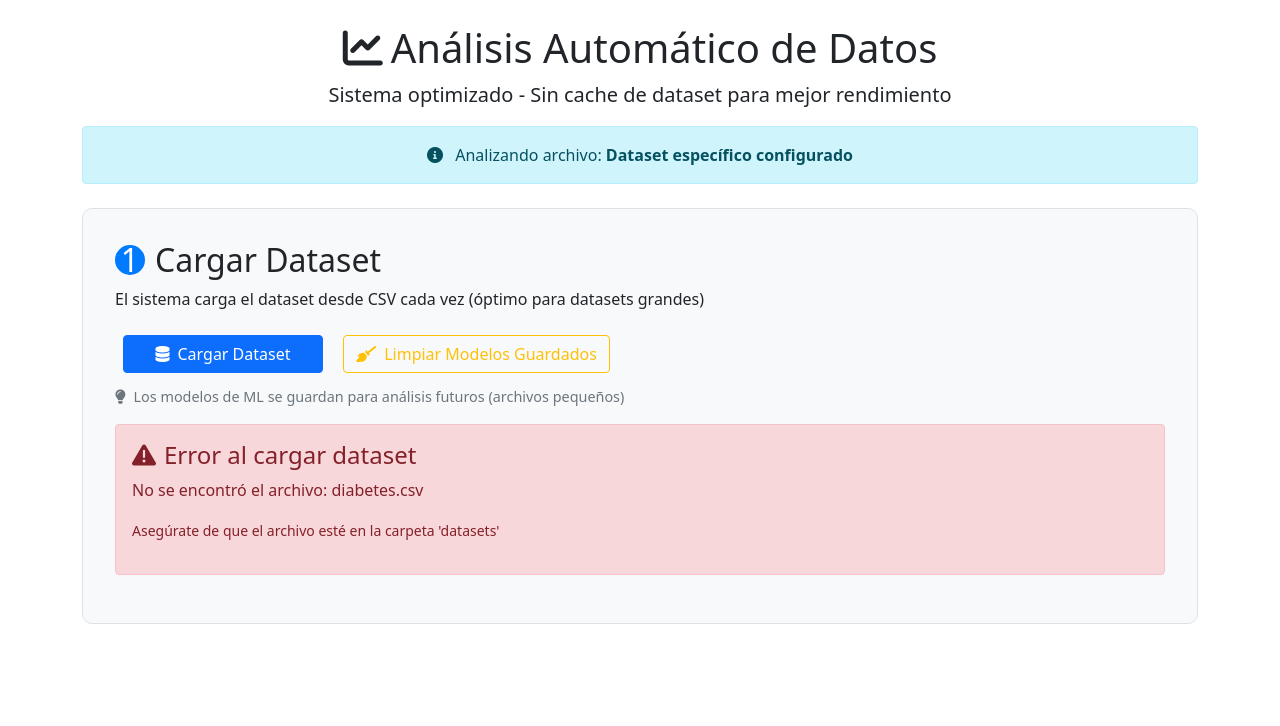
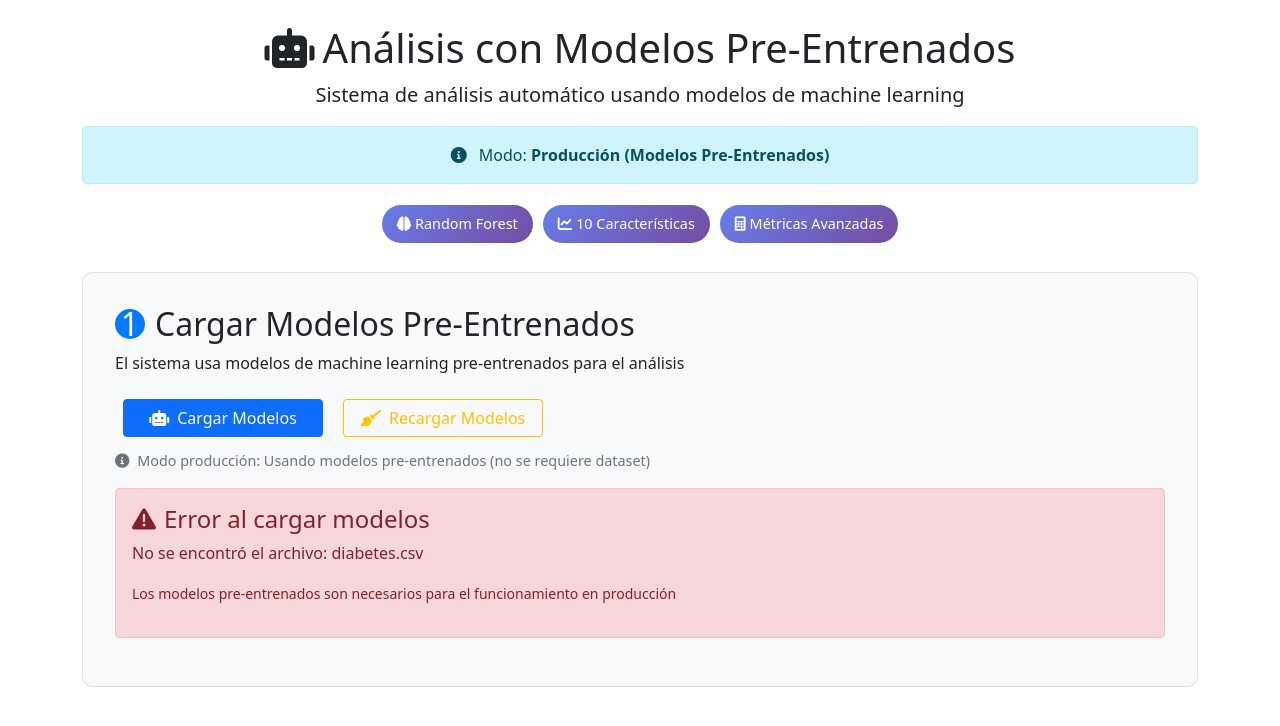
Before and after one commit to dandark666/api-sepa, a Django app: page / in a window 1280 px wide. Shown: the top 726 px of the page. Run offline with Django 5.2, Linux system fonts and the light colour scheme.

Commit message:
Update index.html

```diff
--- a/templates/index.html
+++ b/templates/index.html
@@ -3,7 +3,7 @@
 <head>
     <meta charset="UTF-8">
     <meta name="viewport" content="width=device-width, initial-scale=1.0">
-    <title>Análisis Automático de Datos</title>
+    <title>Análisis con Modelos Pre-Entrenados</title>
     <link href="https://cdn.jsdelivr.net/npm/bootstrap@5.1.3/dist/css/bootstrap.min.css" rel="stylesheet">
     <link rel="stylesheet" href="https://cdnjs.cloudflare.com/ajax/libs/font-awesome/6.0.0/css/all.min.css">
     <style>
@@ -88,55 +88,67 @@
             color: #6c757d;
             margin-top: 5px;
         }
+        .model-badge {
+            background: linear-gradient(135deg, #667eea 0%, #764ba2 100%);
+            color: white;
+            padding: 8px 15px;
+            border-radius: 20px;
+            font-size: 0.9rem;
+            margin: 5px;
+        }
     </style>
 </head>
 <body>
     <div class="container mt-4">
         <div class="text-center mb-4">
-            <h1><i class="fas fa-chart-line me-2"></i>Análisis Automático de Datos</h1>
-            <p class="lead">Sistema optimizado - Sin cache de dataset para mejor rendimiento</p>
+            <h1><i class="fas fa-robot me-2"></i>Análisis con Modelos Pre-Entrenados</h1>
+            <p class="lead">Sistema de análisis automático usando modelos de machine learning</p>
             <div class="alert alert-info">
                 <i class="fas fa-info-circle me-2"></i>
-                Analizando archivo: <strong id="datasetName">Cargando...</strong>
-                <span id="cacheStatus" class="cache-indicator" style="display: none;"></span>
+                Modo: <strong id="datasetName">Producción (Modelos Pre-Entrenados)</strong>
+            </div>
+            <div class="d-flex justify-content-center flex-wrap">
+                <span class="model-badge"><i class="fas fa-brain me-1"></i>Random Forest</span>
+                <span class="model-badge"><i class="fas fa-chart-line me-1"></i>10 Características</span>
+                <span class="model-badge"><i class="fas fa-calculator me-1"></i>Métricas Avanzadas</span>
             </div>
         </div>
 
-        <!-- Paso 1: Cargar Dataset -->
+        <!-- Paso 1: Cargar Modelos -->
         <div class="section">
-            <h2><span class="step-number">1</span>Cargar Dataset</h2>
-            <p>El sistema carga el dataset desde CSV cada vez (óptimo para datasets grandes)</p>
+            <h2><span class="step-number">1</span>Cargar Modelos Pre-Entrenados</h2>
+            <p>El sistema usa modelos de machine learning pre-entrenados para el análisis</p>
             <button onclick="cargarDataset()" class="btn btn-primary btn-step">
-                <i class="fas fa-database me-2"></i>Cargar Dataset
+                <i class="fas fa-robot me-2"></i>Cargar Modelos
             </button>
             <button onclick="limpiarCache()" class="btn btn-outline-warning btn-step">
-                <i class="fas fa-broom me-2"></i>Limpiar Modelos Guardados
+                <i class="fas fa-broom me-2"></i>Recargar Modelos
             </button>
             <div class="performance-info">
-                <i class="fas fa-lightbulb me-1"></i>
-                Los modelos de ML se guardan para análisis futuros (archivos pequeños)
+                <i class="fas fa-info-circle me-1"></i>
+                Modo producción: Usando modelos pre-entrenados (no se requiere dataset)
             </div>
             <div id="cargarResult" class="mt-3"></div>
         </div>
 
-        <!-- Paso 2: Visualización -->
+        <!-- Paso 2: Información del Modelo -->
         <div class="section" id="visualizacionSection" style="display: none;">
-            <h2><span class="step-number">2</span>Visualización del Dataset</h2>
+            <h2><span class="step-number">2</span>Información del Modelo</h2>
             <button onclick="visualizarDataset()" class="btn btn-info btn-step">
-                <i class="fas fa-eye me-2"></i>Mostrar Información del Dataset
+                <i class="fas fa-eye me-2"></i>Mostrar Información del Modelo
             </button>
             <div id="visualizacionLoading" class="loading">
                 <div class="spinner-border text-primary" role="status">
                     <span class="visually-hidden">Cargando...</span>
                 </div>
-                <p>Generando información del dataset...</p>
+                <p>Generando información del modelo...</p>
             </div>
             <div id="datasetInfo" class="mt-3"></div>
         </div>
 
         <!-- Paso 3: Importancia -->
         <div class="section" id="importanciaSection" style="display: none;">
-            <h2><span class="step-number">3</span>Importancia de Características</h2>
+            <h2><span class="step-number">3</span>Importancia de Características (Modelo)</h2>
             <button onclick="calcularImportancia()" class="btn btn-warning btn-step">
                 <i class="fas fa-chart-bar me-2"></i>Calcular Importancia
             </button>
@@ -152,7 +164,7 @@
 
         <!-- Paso 4: Reducción -->
         <div class="section" id="reduccionSection" style="display: none;">
-            <h2><span class="step-number">4</span>Reducción de Características</h2>
+            <h2><span class="step-number">4</span>Reducción de Características (Modelo)</h2>
             <button onclick="reducirCaracteristicas()" class="btn btn-success btn-step">
                 <i class="fas fa-compress me-2"></i>Reducir Características
             </button>
@@ -183,40 +195,30 @@
 
     <script>
         // Mostrar nombre del dataset
-        document.getElementById('datasetName').textContent = 'Dataset específico configurado';
+        document.getElementById('datasetName').textContent = 'Producción (Modelos Pre-Entrenados)';
 
-        // Función para actualizar indicador de cache
-        function actualizarCacheStatus(desdeCache) {
-            const cacheStatus = document.getElementById('cacheStatus');
-            if (desdeCache) {
-                cacheStatus.textContent = '🚀 Modelos cargados desde cache';
-                cacheStatus.className = 'cache-indicator cache-loaded';
-            } else {
-                cacheStatus.textContent = '📊 Dataset desde CSV';
-                cacheStatus.className = 'cache-indicator cache-new';
-            }
-            cacheStatus.style.display = 'inline-block';
-        }
-
-        // Función para cargar dataset
+        // Función para cargar modelos
         async function cargarDataset() {
             const resultDiv = document.getElementById('cargarResult');
-            resultDiv.innerHTML = '<div class="alert alert-info"><i class="fas fa-spinner fa-spin me-2"></i>Cargando dataset desde CSV...</div>';
+            resultDiv.innerHTML = '<div class="alert alert-info"><i class="fas fa-spinner fa-spin me-2"></i>Cargando modelos pre-entrenados...</div>';
 
             try {
                 const response = await fetch('/api/cargar-dataset/');
                 const data = await response.json();
 
                 if (data.success) {
-                    actualizarCacheStatus(false); // Siempre desde CSV
-
                     resultDiv.innerHTML = `
                         <div class="alert alert-success">
-                            <h4><i class="fas fa-check-circle me-2"></i>Dataset cargado exitosamente</h4>
-                            <p><strong>Archivo:</strong> ${data.datos.filename}</p>
-                            <p><strong>Dimensiones:</strong> ${data.datos.shape[0]} filas × ${data.datos.shape[1]} columnas</p>
-                            <p><strong>Columnas:</strong> ${data.datos.columns.join(', ')}</p>
-                            <p><strong>Modo:</strong> <span class="text-info"><i class="fas fa-file-csv me-1"></i>Cargado desde CSV (óptimo para datasets grandes)</span></p>
+                            <h4><i class="fas fa-check-circle me-2"></i>Modelos cargados exitosamente</h4>
+                            <p><strong>Tipo:</strong> Modelos pre-entrenados</p>
+                            <p><strong>Características:</strong> ${data.datos.columns.length} variables</p>
+                            <p><strong>Estado:</strong> <span class="text-success"><i class="fas fa-bolt me-1"></i>Listo para análisis</span></p>
+                            <div class="mt-2">
+                                <small class="text-muted">
+                                    <i class="fas fa-lightbulb me-1"></i>
+                                    Los modelos incluyen: Importancia de características, Reducción dimensional y Métricas de evaluación
+                                </small>
+                            </div>
                         </div>
                     `;
 
@@ -229,9 +231,9 @@
                 } else {
                     resultDiv.innerHTML = `
                         <div class="alert alert-danger">
-                            <h4><i class="fas fa-exclamation-triangle me-2"></i>Error al cargar dataset</h4>
+                            <h4><i class="fas fa-exclamation-triangle me-2"></i>Error al cargar modelos</h4>
                             <p>${data.error}</p>
-                            <p><small>Asegúrate de que el archivo esté en la carpeta 'datasets'</small></p>
+                            <p><small>Los modelos pre-entrenados son necesarios para el funcionamiento en producción</small></p>
                         </div>
                     `;
                 }
@@ -247,7 +249,7 @@
 
         // Función para limpiar cache
         async function limpiarCache() {
-            if (!confirm('¿Estás seguro de que quieres limpiar los modelos guardados? Esto forzará a reentrenar todos los modelos en la próxima ejecución.')) {
+            if (!confirm('¿Estás seguro de que quieres recargar los modelos? Esto forzará a cargar nuevamente todos los modelos.')) {
                 return;
             }
 
@@ -258,9 +260,11 @@
                 const data = await response.json();
 
                 if (data.success) {
-                    alert('✅ Modelos guardados eliminados. Los próximos análisis entrenarán nuevos modelos.');
+                    alert('✅ Modelos recargados. Vuelve a cargar los modelos.');
+                    // Recargar la página para empezar fresco
+                    location.reload();
                 } else {
-                    alert('Error al limpiar cache: ' + data.error);
+                    alert('Error al recargar modelos: ' + data.error);
                 }
             } catch (error) {
                 alert('Error: ' + error);
@@ -278,38 +282,90 @@
                 hideLoading('visualizacionLoading');
 
                 if (data.success) {
-                    // Mostrar información básica
-                    let infoHTML = `
+                    let infoHTML = '';
+
+                    // Verificar si estamos en modo modelos pre-entrenados
+                    if (data.info.filas === "Modelos pre-entrenados") {
+                        infoHTML = `
                             <div class="info-box">
-                            <h4><i class="fas fa-info-circle me-2"></i>Información Básica del Dataset</h4>
+                                <h4><i class="fas fa-robot me-2"></i>Información de Modelos Pre-Entrenados</h4>
+                                <div class="alert alert-info">
+                                    <i class="fas fa-info-circle me-2"></i>
+                                    <strong>Modo Producción:</strong> Usando modelos de machine learning pre-entrenados
+                                </div>
+                                <p><strong>Características disponibles:</strong> ${data.info.columnas}</p>
+                                <p><strong>Variables analizables:</strong> ${data.info.nombres_columnas.join(', ')}</p>
+                            </div>
+                        `;
+
+                        // Mostrar información del modelo
+                        infoHTML += `
+                            <div class="info-box">
+                                <h4><i class="fas fa-cogs me-2"></i>Detalles del Modelo</h4>
+                                <div class="row">
+                                    <div class="col-md-6">
+                                        <p><strong>Algoritmo:</strong> Random Forest</p>
+                                        <p><strong>Árboles:</strong> 100 (Importancia) / 50 (Métricas)</p>
+                                        <p><strong>Características:</strong> Top 10 más importantes</p>
+                                    </div>
+                                    <div class="col-md-6">
+                                        <p><strong>Métricas incluidas:</strong> F1 Score, Accuracy</p>
+                                        <p><strong>Uso:</strong> Análisis predictivo</p>
+                                        <p><strong>Estado:</strong> <span class="badge bg-success">Pre-entrenado</span></p>
+                                    </div>
+                                </div>
+                            </div>
+                        `;
+
+                        // Mostrar características disponibles
+                        if (data.info.nombres_columnas && data.info.nombres_columnas.length > 0) {
+                            infoHTML += `
+                                <div class="info-box">
+                                    <h4><i class="fas fa-list me-2"></i>Características Disponibles</h4>
+                                    <div class="row">
+                                        ${data.info.nombres_columnas.map((feature, index) => `
+                                            <div class="col-md-4 mb-2">
+                                                <div class="card">
+                                                    <div class="card-body py-2">
+                                                        <small><i class="fas fa-chart-line me-1 text-primary"></i>${feature}</small>
+                                                    </div>
+                                                </div>
+                                            </div>
+                                        `).join('')}
+                                    </div>
+                                </div>
+                            `;
+                        }
+                    } else {
+                        // Modo desarrollo con dataset real
+                        infoHTML = `
+                            <div class="info-box">
+                                <h4><i class="fas fa-info-circle me-2"></i>Información del Dataset</h4>
                                 <p><strong>Filas:</strong> ${data.info.filas}</p>
                                 <p><strong>Columnas:</strong> ${data.info.columnas}</p>
                                 <p><strong>Variables:</strong> ${data.info.nombres_columnas.join(', ')}</p>
                             </div>
                         `;
 
-                    // Mostrar df.head(10)
+                        // Mostrar df.head(10) solo en desarrollo
+                        if (data.info.primeras_10_filas && data.info.primeras_10_filas.length > 0) {
                             infoHTML += `
                                 <div class="info-box">
-                            <h4><i class="fas fa-table me-2"></i>Primeras 10 Filas (df.head(10))</h4>
+                                    <h4><i class="fas fa-table me-2"></i>Primeras 10 Filas</h4>
                                     <div class="table-responsive">
                                         <table class="table table-striped table-bordered">
                                             <thead class="table-dark">
                                                 <tr>
                             `;
 
-                    // Encabezados de la tabla
-                    if (data.info.primeras_10_filas.length > 0) {
                             const firstRow = data.info.primeras_10_filas[0];
                             Object.keys(firstRow).forEach(col => {
                                 infoHTML += `<th>${col}</th>`;
                             });
-                    }
 
                             infoHTML += `</tr></thead><tbody>`;
 
-                    // Filas de la tabla
-                    data.info.primeras_10_filas.forEach((fila, index) => {
+                            data.info.primeras_10_filas.forEach((fila) => {
                                 infoHTML += `<tr>`;
                                 Object.values(fila).forEach(valor => {
                                     infoHTML += `<td>${valor}</td>`;
@@ -318,20 +374,22 @@
                             });
 
                             infoHTML += `</tbody></table></div></div>`;
+                        }
 
-                    // Mostrar df.info()
+                        // Mostrar df.info() y df.describe() en desarrollo
+                        if (data.info_string) {
                             infoHTML += `
                                 <div class="info-box">
-                            <h4><i class="fas fa-info me-2"></i>Información del DataFrame (df.info())</h4>
+                                    <h4><i class="fas fa-info me-2"></i>Información Técnica</h4>
                                     <pre style="background: #f8f9fa; padding: 15px; border-radius: 5px; border: 1px solid #ddd; font-size: 14px; line-height: 1.4;">${data.info_string}</pre>
                                 </div>
                             `;
+                        }
 
-                    // Mostrar df.describe() si existe
                         if (Object.keys(data.describe).length > 0) {
                             infoHTML += `
                                 <div class="info-box">
-                                <h4><i class="fas fa-chart-bar me-2"></i>Estadísticas Descriptivas (df.describe())</h4>
+                                    <h4><i class="fas fa-chart-bar me-2"></i>Estadísticas Descriptivas</h4>
                                     <div class="table-responsive">
                                         <table class="table table-striped table-bordered">
                                             <thead class="table-dark">
@@ -339,7 +397,6 @@
                                                     <th>Estadística</th>
                             `;
 
-                        // Encabezados de describe
                             const stats = ['count', 'mean', 'std', 'min', '25%', '50%', '75%', 'max'];
                             const columnas = Object.keys(data.describe);
                             columnas.forEach(col => {
@@ -348,7 +405,6 @@
 
                             infoHTML += `</tr></thead><tbody>`;
 
-                        // Filas de describe
                             stats.forEach(stat => {
                                 infoHTML += `<tr><td><strong>${stat}</strong></td>`;
                                 columnas.forEach(col => {
@@ -359,6 +415,7 @@
                             });
 
                             infoHTML += `</tbody></table></div></div>`;
+                        }
                     }
 
                     document.getElementById('datasetInfo').innerHTML = infoHTML;
@@ -386,7 +443,7 @@
                     const tableRows = data.top_10_caracteristicas.map((item, index) => `
                         <tr>
                             <td>${index + 1}</td>
-                            <td>${item.caracteristica}</td>
+                            <td><i class="fas fa-chart-line me-1 text-primary"></i>${item.caracteristica}</td>
                             <td>${item.importancia.toFixed(4)}</td>
                             <td>${(item.importancia * 100).toFixed(2)}%</td>
                         </tr>
@@ -414,8 +471,10 @@
                                 </table>
                             </div>
                             <div class="mt-3">
-                                <h5>Características seleccionadas para el modelo:</h5>
-                                <p><code>${data.columnas_top_10.join(', ')}</code></p>
+                                <h5><i class="fas fa-check-circle me-2 text-success"></i>Características seleccionadas para el modelo:</h5>
+                                <div class="alert alert-light">
+                                    <code>${data.columnas_top_10.join(', ')}</code>
+                                </div>
                             </div>
                         </div>
                     `;
@@ -449,7 +508,7 @@
 
                             <div class="alert alert-info">
                                 <i class="fas fa-bolt me-2"></i>
-                                <strong>Análisis instantáneo</strong> - Usando características pre-calculadas
+                                <strong>Análisis instantáneo</strong> - Usando características pre-calculadas del modelo
                             </div>
 
                             <div class="row">
@@ -482,7 +541,9 @@
                                     <h5><i class="fas fa-check-circle text-success me-2"></i>Características seleccionadas:</h5>
                                     <ul class="list-group">
                                         ${data.caracteristicas_seleccionadas.map(feat =>
-                                            `<li class="list-group-item list-group-item-success">${feat}</li>`
+                                            `<li class="list-group-item list-group-item-success">
+                                                <i class="fas fa-chart-line me-2"></i>${feat}
+                                            </li>`
                                         ).join('')}
                                     </ul>
                                 </div>
@@ -490,7 +551,9 @@
                                     <h5><i class="fas fa-times-circle text-danger me-2"></i>Características eliminadas:</h5>
                                     <ul class="list-group">
                                         ${data.caracteristicas_eliminadas.map(feat =>
-                                            `<li class="list-group-item list-group-item-danger">${feat}</li>`
+                                            `<li class="list-group-item list-group-item-danger">
+                                                <i class="fas fa-ban me-2"></i>${feat}
+                                            </li>`
                                         ).join('')}
                                     </ul>
                                 </div>
@@ -531,6 +594,7 @@
                                         <div class="card-body text-center">
                                             <h5>F1 Score</h5>
                                             <h2>${data.f1_score}</h2>
+                                            <small>Métrica principal</small>
                                         </div>
                                     </div>
                                 </div>
@@ -539,6 +603,7 @@
                                         <div class="card-body text-center">
                                             <h5>Accuracy</h5>
                                             <h2>${data.accuracy}</h2>
+                                            <small>Precisión general</small>
                                         </div>
                                     </div>
                                 </div>
@@ -547,6 +612,7 @@
                                         <div class="card-body text-center">
                                             <h5>Muestras Entrenamiento</h5>
                                             <h2>${data.muestras_entrenamiento}</h2>
+                                            <small>Datos de entrenamiento</small>
                                         </div>
                                     </div>
                                 </div>
@@ -555,13 +621,16 @@
                                         <div class="card-body text-center">
                                             <h5>Muestras Prueba</h5>
                                             <h2>${data.muestras_prueba}</h2>
+                                            <small>Datos de prueba</small>
                                         </div>
                                     </div>
                                 </div>
                             </div>
                             <div class="mt-3">
                                 <h5><i class="fas fa-list me-2"></i>Características utilizadas en el modelo:</h5>
-                                <p><code>${data.caracteristicas_lista.join(', ')}</code></p>
+                                <div class="alert alert-light">
+                                    <code>${data.caracteristicas_lista.join(', ')}</code>
+                                </div>
                             </div>
                         </div>
                     `;
@@ -583,7 +652,7 @@
             document.getElementById(elementId).style.display = 'none';
         }
 
-        // Cargar dataset automáticamente al iniciar
+        // Cargar modelos automáticamente al iniciar
         document.addEventListener('DOMContentLoaded', function() {
             cargarDataset();
         });
```
Lines whose indentation alone changed are shown as unchanged.
